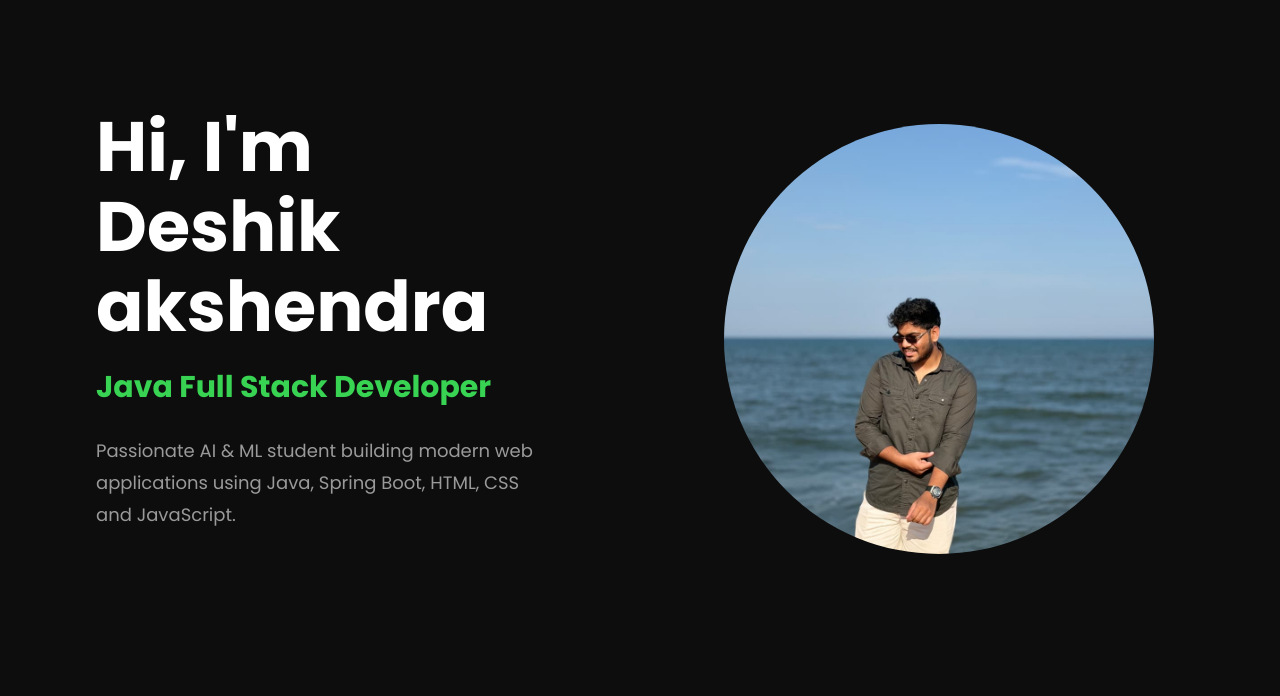
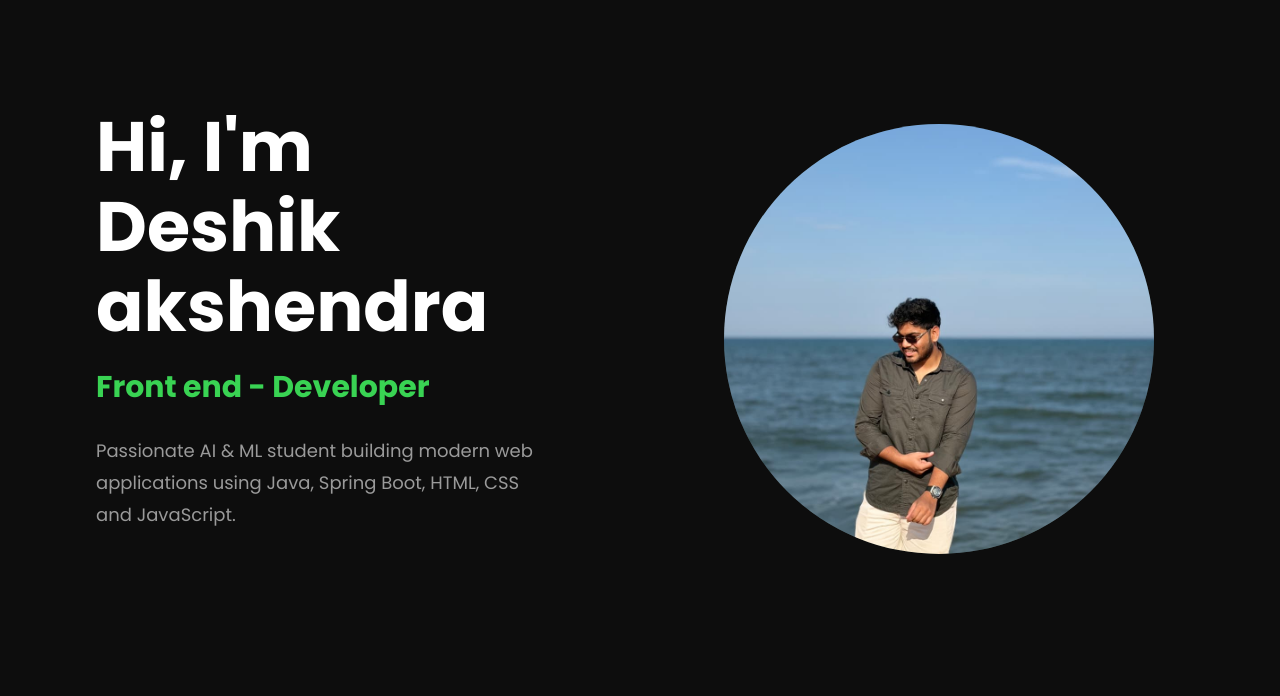
Before and after one commit to deshikakshendra25/portfolio, a plain HTML site: page index.html in a window 1280 px wide. Shown: the part 101-797 px from the top of the page. Drawn offline with Linux system fonts and the light colour scheme.

Commit message:
Update index.html

```diff
--- a/index.html
+++ b/index.html
@@ -58,7 +58,7 @@
         </h1>
 
         <h3>
-            Java Full Stack Developer
+            Front end - Developer
         </h3>
 
         <p>
```
